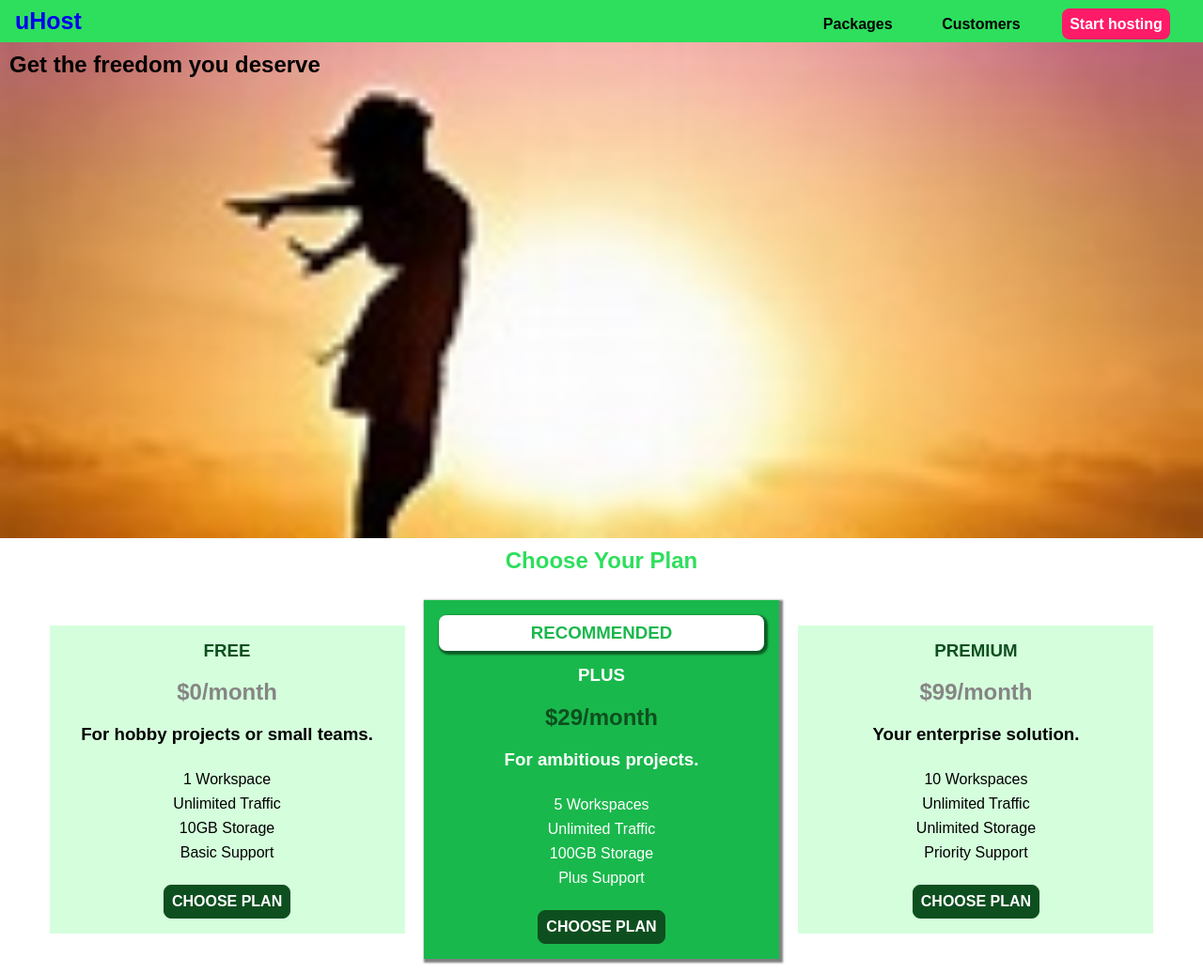
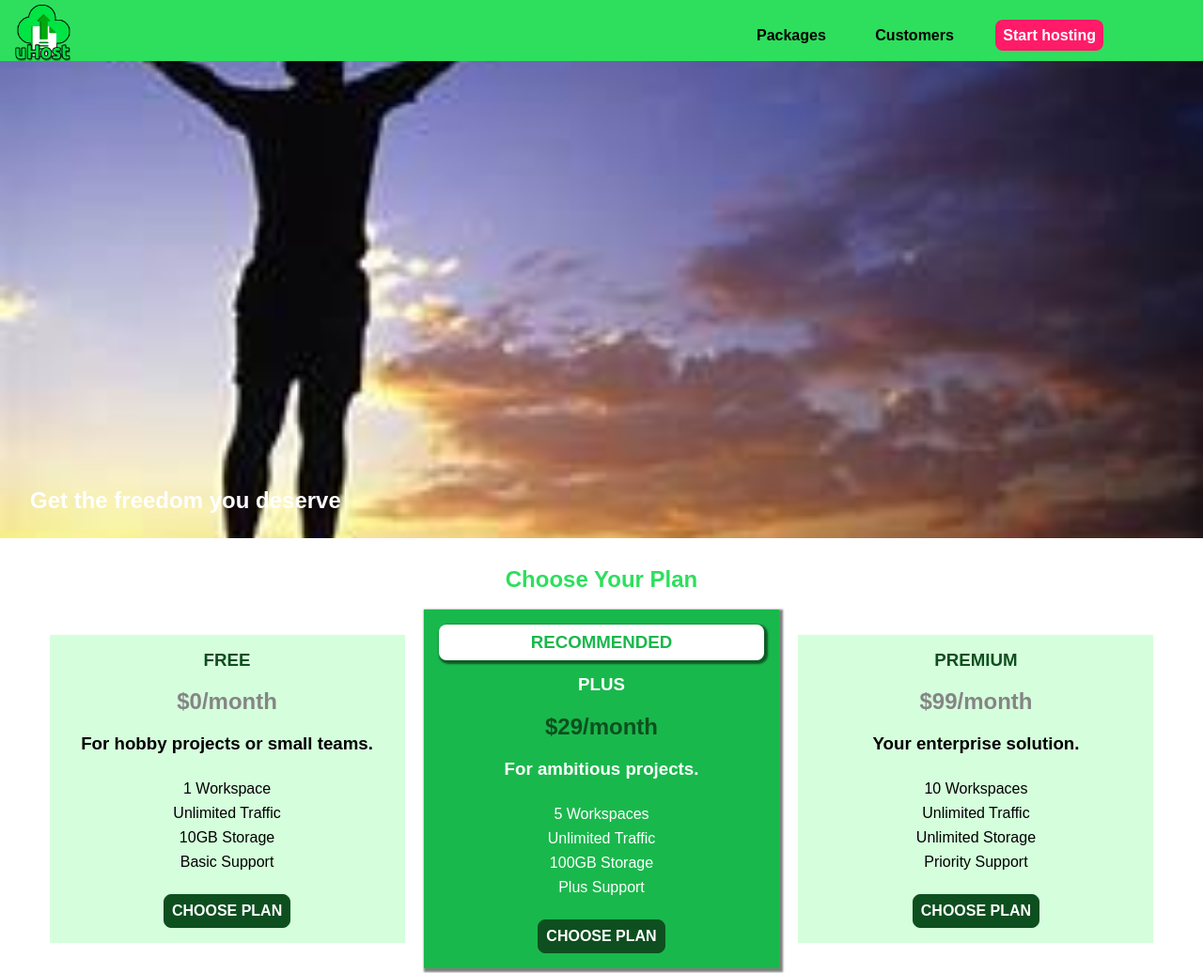
Before and after one commit to LaxmanKari/css-bootcamp, a plain HTML site: page Module-1/index.html in a window 1280 px wide. Shown: the top 1036 px of the page at 94% size. Drawn offline with Linux system fonts and the light colour scheme.

Commit message:
practice

```diff
--- a/Module-1/index.html
+++ b/Module-1/index.html
@@ -15,7 +15,9 @@
 <body>
    <header class="main-header">
       <div >
-         <a href="index.html" class="main-header__brand"> uHost</a>
+         <a href="index.html" class="main-header__brand">
+            <img src="../Module-1/images/uhost-icon.png" alt="uHost - Your favorite hosting company">
+         </a>
       </div><nav class="main-nav" >
          <ul class="main-nav__items">
             <li class="main-nav__item">
--- a/Module-1/main.css
+++ b/Module-1/main.css
@@ -1,15 +1,25 @@
 #product-overview {
-   background: url("freedom.jfif");
+   background-image: url("../Module-1/images/freedom.jpg");
    background-repeat: no-repeat;
    background-position: center;
    background-size: cover;
    color: black;
    font-family: sans-serif;
-   margin: 0;
+   margin-top :45px;
    height: 528px;
    width: 100%;
-   padding: 10px;
+   padding: 18px;
+   position: relative;
+   top:0;
  }
+
+ #product-overview h1 {
+   position: absolute;
+   bottom: 5%;
+   left: 2.5%;
+   color: white;
+ }
+
 
  .main-nav__items {
    margin: 0;
@@ -80,7 +90,8 @@
 
 .section-title{
    color: #2ddf5c;
-   margin: 10px 10px 10px 10px ;
+   padding-top:20px;
+   margin: 10px 10px 0px 10px ;
    text-align: center;
 }
 
--- a/Module-1/shared.css
+++ b/Module-1/shared.css
@@ -18,6 +18,11 @@ h1 {
 .main-header {
    background-color: #2ddf5c;
    padding: 8px 16px;
+   position: fixed;
+   width: 100%;
+   box-sizing: border-box;
+   z-index: 1;
+   top:0;
 }
 
 .main-header >  div {
@@ -28,7 +33,16 @@ h1 {
    text-decoration: none;
    font-weight: bold;
    font-size: 25px;
+   display: inline-block;
+   height: 35px;
+   color:#ff1b68;
+}
 
+.main-header__brand img {
+   height: 100%;
+   padding-top: 5px;
+   position: absolute;
+   bottom: 0px;
 }
 
 .main-nav {
@@ -43,7 +57,8 @@ h1 {
 
 .main-nav__item {
    display: inline-block;
-   padding: 0px 16px 0px 16px;
+   padding: 0px 16px 10px 16px;
+
 }
 
 
@@ -62,6 +77,7 @@ h1 {
    color: black;
    font-weight: bold;
    padding: 8px;
+   border: 15px;
 }
 
 
--- a/position/main.css
+++ b/position/main.css
@@ -1,5 +1,4 @@
 html {
-    background: #b3b3b3;
     padding: 15px;
     border: 5px solid white;
     margin: 15px;
@@ -7,7 +6,6 @@ html {
 }
 
 body {
-    background: #fa923f;
     padding: 20px;
     border: 5px solid black;
     margin: 0;
@@ -15,9 +13,12 @@ body {
 
 .parent {
     background: white;
-    padding: 20px;
+    padding: 0px;
     border: 5px solid black;
     margin: 0;
+    position: relative;
+    background: burlywood;
+    overflow: hidden;
   }
 
 .parent div {
@@ -27,3 +28,17 @@ body {
     border: 5px solid black;
     margin: 10px;
 }
+
+.parent .child-1 {
+  position: fixed;
+  top: 0;
+  width: 100%;
+  margin: 0px;
+  left:0;
+}
+
+.parent .child-2 {
+  position: absolute;
+  top: 0px;
+  left:300px;
+}
```
Also changed, not shown: Module-1/customers/index.html (added, +61 -0 lines), Module-1/packages/index.html (+2 -0 lines), Module-1/packages/packages.css (+22 -2 lines), position/index.html (+1 -0 lines), Module-1/customers/customers.css (added), Module-1/freedom.jfif (deleted), Module-1/images/freedom.jpg (added), Module-1/images/plans-background.jpg (added), Module-1/images/uhost-icon.png (added).
